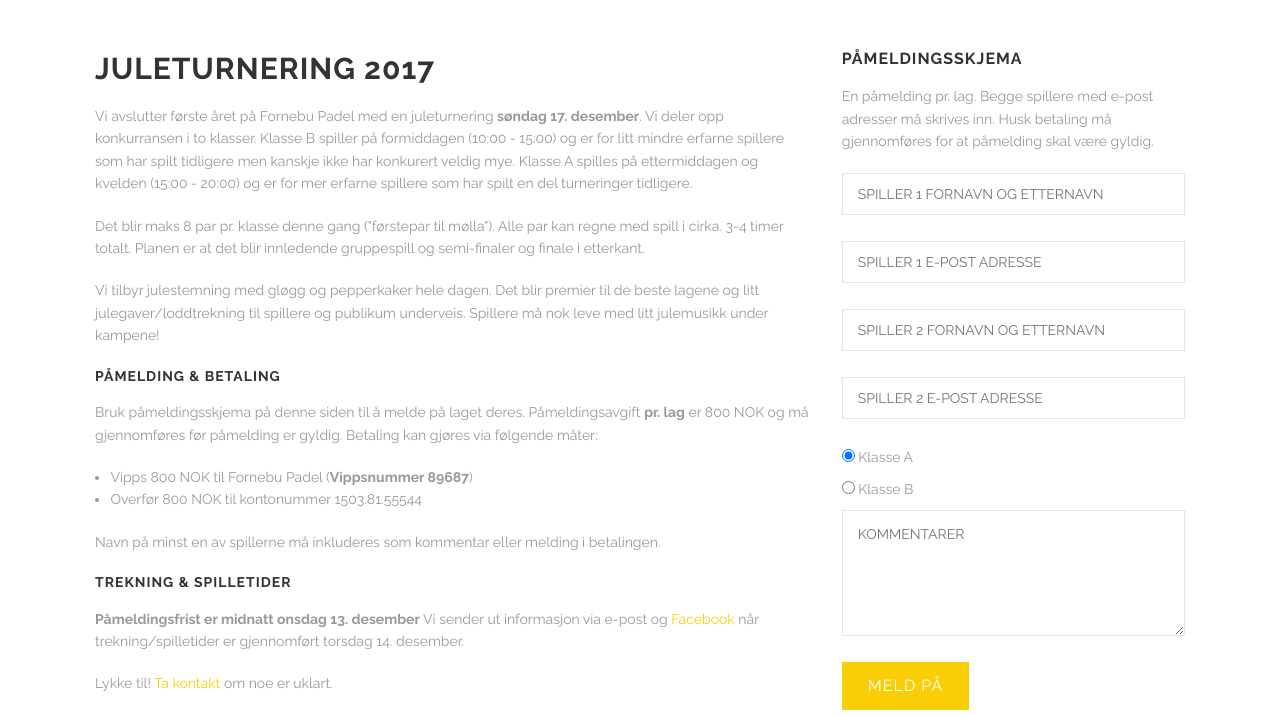
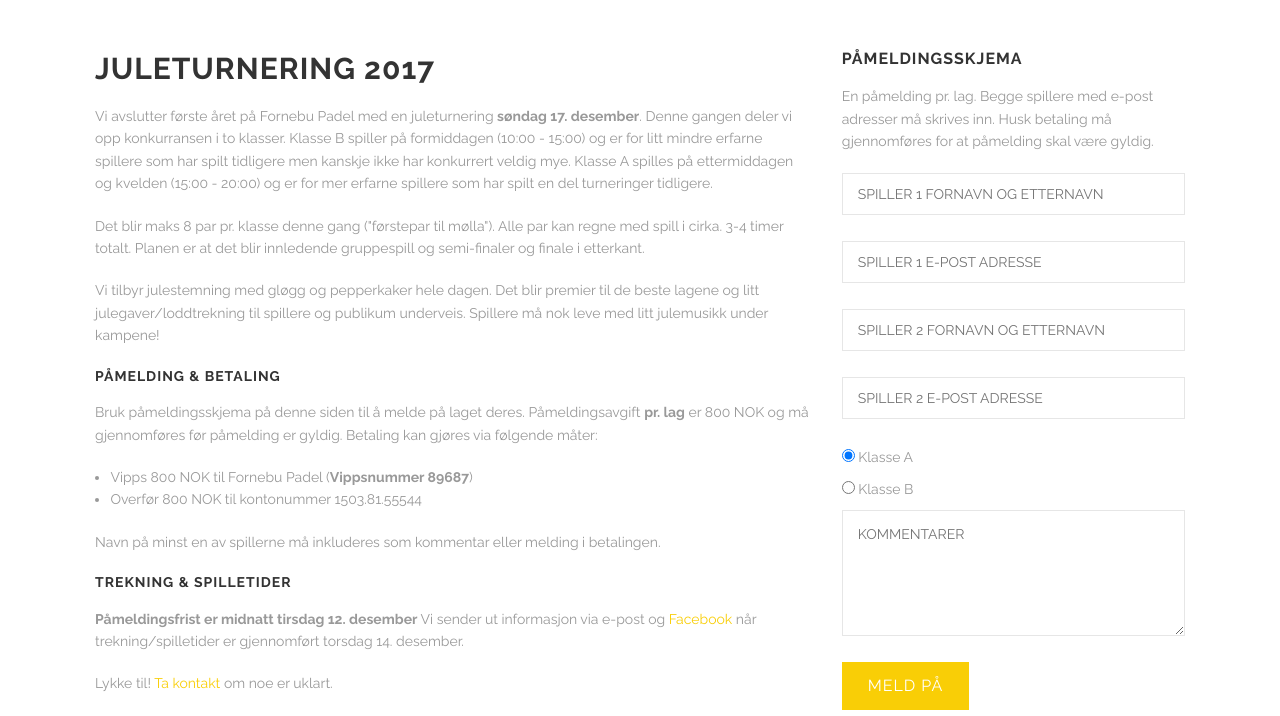
Before and after one commit to fornebu-padel/fornebu-padel.github.io, a Jekyll site: the page built from juleturnering.html, in a window 1280 px wide. Shown: the part 132-848 px from the top of the page. Built offline with Jekyll 4.4.1, drawn with Linux system fonts in a browser that asks for light colours.

Commit message:
Updated Christmas tournament deadline

```diff
--- a/juleturnering.html
+++ b/juleturnering.html
@@ -6,7 +6,7 @@ layout: default
   <div class='row'>
     <div class='medium-8 columns'>
       <h2>Juleturnering 2017</h2>
-      <p>Vi avslutter første året på Fornebu Padel med en juleturnering <b>søndag 17. desember</b>. Vi deler opp konkurransen i to klasser. Klasse B spiller på formiddagen (10:00 - 15:00) og er for litt mindre erfarne spillere som har spilt tidligere men kanskje ikke har konkurert veldig mye. Klasse A spilles på ettermiddagen og kvelden (15:00 - 20:00) og er for mer erfarne spillere som har spilt en del turneringer tidligere.</p>
+      <p>Vi avslutter første året på Fornebu Padel med en juleturnering <b>søndag 17. desember</b>. Denne gangen deler vi opp konkurransen i to klasser. Klasse B spiller på formiddagen (10:00 - 15:00) og er for litt mindre erfarne spillere som har spilt tidligere men kanskje ikke har konkurrert veldig mye. Klasse A spilles på ettermiddagen og kvelden (15:00 - 20:00) og er for mer erfarne spillere som har spilt en del turneringer tidligere.</p>
       <p>Det blir maks 8 par pr. klasse denne gang ("førstepar til mølla"). Alle par kan regne med spill i cirka. 3-4 timer totalt. Planen er at det blir innledende gruppespill og semi-finaler og finale i etterkant.</p>
       <p>Vi tilbyr julestemning med gløgg og pepperkaker hele dagen. Det blir premier til de beste lagene og litt julegaver/loddtrekning til spillere og publikum underveis. Spillere må nok leve med litt julemusikk under kampene!</p>
       <h4>Påmelding & betaling</h4>
@@ -17,7 +17,7 @@ layout: default
       </ul>
       <p>Navn på minst en av spillerne må inkluderes som kommentar eller melding i betalingen.</p>
       <h4>Trekning & spilletider</h4>
-      <p><b>Påmeldingsfrist er midnatt onsdag 13. desember</b> Vi sender ut informasjon via e-post og <a href="https://www.facebook.com/fornebupadel" target="_blank">Facebook</a> når trekning/spilletider er gjennomført torsdag 14. desember.</p>
+      <p><b>Påmeldingsfrist er midnatt tirsdag 12. desember</b> Vi sender ut informasjon via e-post og <a href="https://www.facebook.com/fornebupadel" target="_blank">Facebook</a> når trekning/spilletider er gjennomført torsdag 14. desember.</p>
       <p>Lykke til! <a href="/kontakt-oss">Ta kontakt</a> om noe er uklart.</p>
     </div>
     <div class='medium-4 columns'>
```
